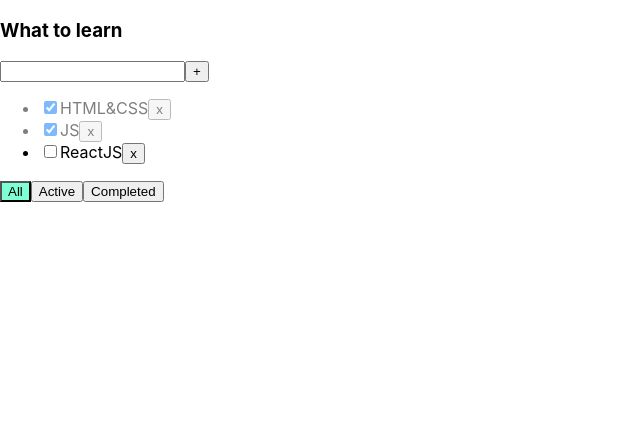
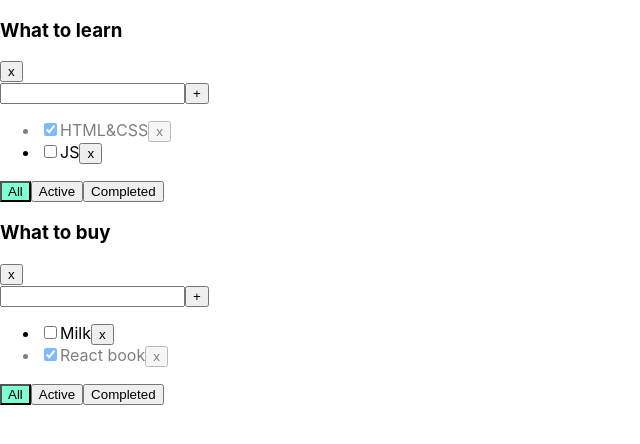
Before and after one commit to NadzeyaValatkevich/tasks, a React (Create React App) app: page / in a window 1280 px wide. Shown: the top 444 px of the page, without its empty margins (0-640 px from the left). Built offline with nearby package versions, Linux system fonts and the light colour scheme.

Commit message:
added tasks: add the second todoList, remove todoList

```diff
--- a/src/App.tsx
+++ b/src/App.tsx
@@ -8,59 +8,88 @@
     title: string,
     isDone: boolean
 };
-
 export type FilterValuesType = 'all' | 'active' | 'completed';
+export type TodoListType = {
+    id: string,
+    title: string,
+    filter: FilterValuesType
+};
+export type TasksStateType = {
+    [key: string]: TaskType[]
+};
 
 const App = () => {
 
-    const [tasks, setTasks] = useState<TaskType[]>([
-            {id: v1(), title: 'HTML&CSS', isDone: true},
-            {id: v1(), title: 'JS', isDone: true},
-            {id: v1(), title: 'ReactJS', isDone: false},
+    const todoListId1 = v1();
+    const todoListId2 = v1();
+
+    const [todoLists, setTodoLists] = useState<TodoListType[]>(
+        [
+            {id: todoListId1, title: 'What to learn', filter: 'all'},
+            {id: todoListId2, title: 'What to buy', filter: 'all'},
         ]
     );
 
-    const [filter, setFilter] = useState<FilterValuesType>('all');
+    const [tasks, setTasks] = useState<TasksStateType>({
+        [todoListId1]: [
+            {id: v1(), title: 'HTML&CSS', isDone: true},
+            {id: v1(), title: 'JS', isDone: false}
+        ],
+        [todoListId2]: [
+            {id: v1(), title: 'Milk', isDone: false},
+            {id: v1(), title: 'React book', isDone: true}
+        ],
+    });
 
-    let tasksForTodoList = tasks;
-
-    if(filter === 'active') {
-        tasksForTodoList = tasks.filter(t => t.isDone === false)
+    const removeTask = (todoListId: string, id: string) => {
+        setTasks({...tasks, [todoListId]: tasks[todoListId].filter(t => t.id !== id)})
     };
 
-    if(filter === 'completed') {
-        tasksForTodoList = tasks.filter(t => t.isDone === true)
+    const changeFilter = (todoListId: string, value: FilterValuesType) => {
+        setTodoLists(todoLists.map(tl => tl.id === todoListId ? {...tl, filter: value} : tl))
     };
 
-    const removeTask = (id: string) => {
-        const filteredTasks = tasks.filter(t => t.id !== id)
-        setTasks(filteredTasks)
+    const addTask = (todoListId: string, title: string) => {
+        const task = {id: v1(), title: title, isDone: false};
+        setTasks({...tasks, [todoListId]: [task, ...tasks[todoListId]]})
     };
 
-    const changeFilter = (value: FilterValuesType) => {
-        setFilter(value)
+    const changeStatus = (todoListId: string, id: string, isDone: boolean) => {
+        setTasks({...tasks, [todoListId]: tasks[todoListId].map(t => t.id === id ? {...t, isDone} : t)})
     };
 
-    const addTask = (title: string) => {
-        const task = {id: v1(), title: title, isDone: false};
-        const newTasks = [task, ...tasks];
-        setTasks(newTasks)
+    const removeTodoList = (todoListId: string) => {
+        setTodoLists(todoLists.filter(tl => tl.id !== todoListId));
+        delete tasks[todoListId];
+        setTasks({...tasks});
     };
-
-    const changeStatus = (id: string, isDone: boolean) => {
-        setTasks(tasks.map(t => t.id === id ? {...t, isDone: isDone} : t))
-    }
 
     return (
         <div className="App">
-            <TodoList title={'What to learn'}
+            {todoLists.map(tl => {
+
+                let allTodoListTasks = tasks[tl.id];
+                let tasksForTodoList = allTodoListTasks;
+
+                if (tl.filter === 'active') {
+                    tasksForTodoList = allTodoListTasks.filter(t => t.isDone === false)
+                }
+                if (tl.filter === 'completed') {
+                    tasksForTodoList = allTodoListTasks.filter(t => t.isDone === true)
+                }
+
+                return <TodoList key={tl.id}
+                                 todoListId={tl.id}
+                                 title={tl.title}
                                  tasks={tasksForTodoList}
                                  removeTask={removeTask}
                                  changeFilter={changeFilter}
                                  addTask={addTask}
                                  changeStatus={changeStatus}
-                      filter={filter}
+                                 filter={tl.filter}
+                                 removeTodoList={removeTodoList}
                 />
+            })}
         </div>
     );
 };
--- a/src/TodoList.tsx
+++ b/src/TodoList.tsx
@@ -2,13 +2,15 @@
 import {FilterValuesType, TaskType} from "./App";
 
 type PropsType = {
+    todoListId:string,
     title: string,
     tasks: TaskType[],
-    removeTask: (taskId: string) => void,
-    changeFilter: (value: FilterValuesType) => void,
-    addTask: (title: string) => void,
-    changeStatus: (id: string, isDone: boolean) => void
-    filter: FilterValuesType
+    removeTask: (todoListId: string, taskId: string) => void,
+    changeFilter: (todoListId: string, value: FilterValuesType) => void,
+    addTask: (todoListId: string, title: string) => void,
+    changeStatus: (todoListId: string, id: string, isDone: boolean) => void
+    filter: FilterValuesType,
+    removeTodoList: (todoListId: string) => void
 };
 
 export const TodoList = (props: PropsType) => {
@@ -18,7 +20,7 @@
 
     const addTask = () => {
         if (title.trim() !== '') {
-            props.addTask(title);
+            props.addTask(props.todoListId, title);
             setTitle('')
         } else {
             setError('Title is required')
@@ -36,13 +38,18 @@
         }
     };
 
-    const onAllClickHandler = () => props.changeFilter('all');
-    const onActiveClickHandler = () => props.changeFilter('active');
-    const onCompletedClickHandler = () => props.changeFilter('completed');
+    const onAllClickHandler = () => props.changeFilter(props.todoListId, 'all');
+    const onActiveClickHandler = () => props.changeFilter(props.todoListId,'active');
+    const onCompletedClickHandler = () => props.changeFilter(props.todoListId,'completed');
+
+    const onClickHandler = () => {
+        props.removeTodoList(props.todoListId)
+    };
 
     return (
         <div>
             <h3>{props.title}</h3>
+            <button onClick={onClickHandler}>x</button>
             <div>
                 <input className={error ? 'error' : ''}
                        value={title}
@@ -55,10 +62,10 @@
             <ul>
                 {props.tasks.map(t => {
 
-                    const onClickHandler = () => props.removeTask(t.id);
+                    const onClickHandler = () => props.removeTask(props.todoListId, t.id);
                     const onChangeHandler = (e: ChangeEvent<HTMLInputElement>) => {
                         let newIsDoneValue = e.currentTarget.checked;
-                        props.changeStatus(t.id, newIsDoneValue)
+                        props.changeStatus(props.todoListId, t.id, newIsDoneValue)
                     };
 
                     return <li key={t.id}
```
Lines whose indentation alone changed are shown as unchanged.
